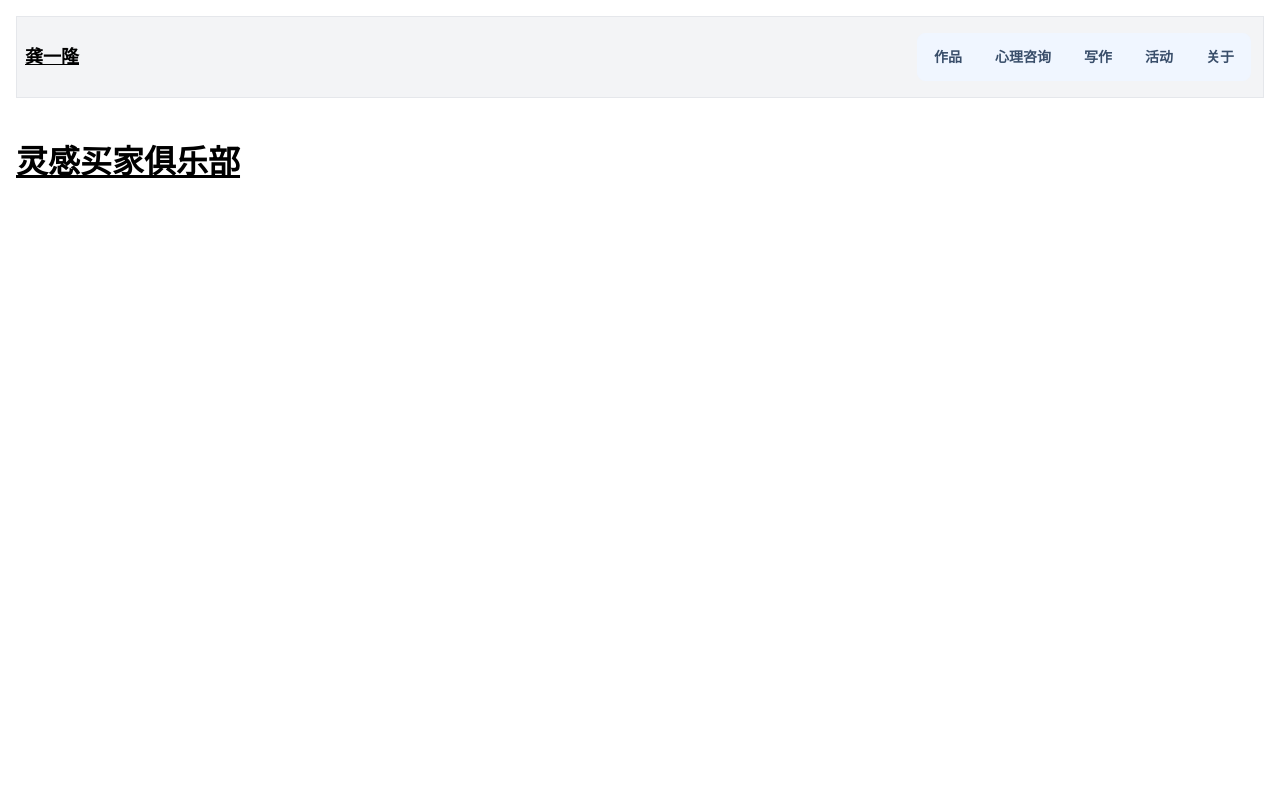
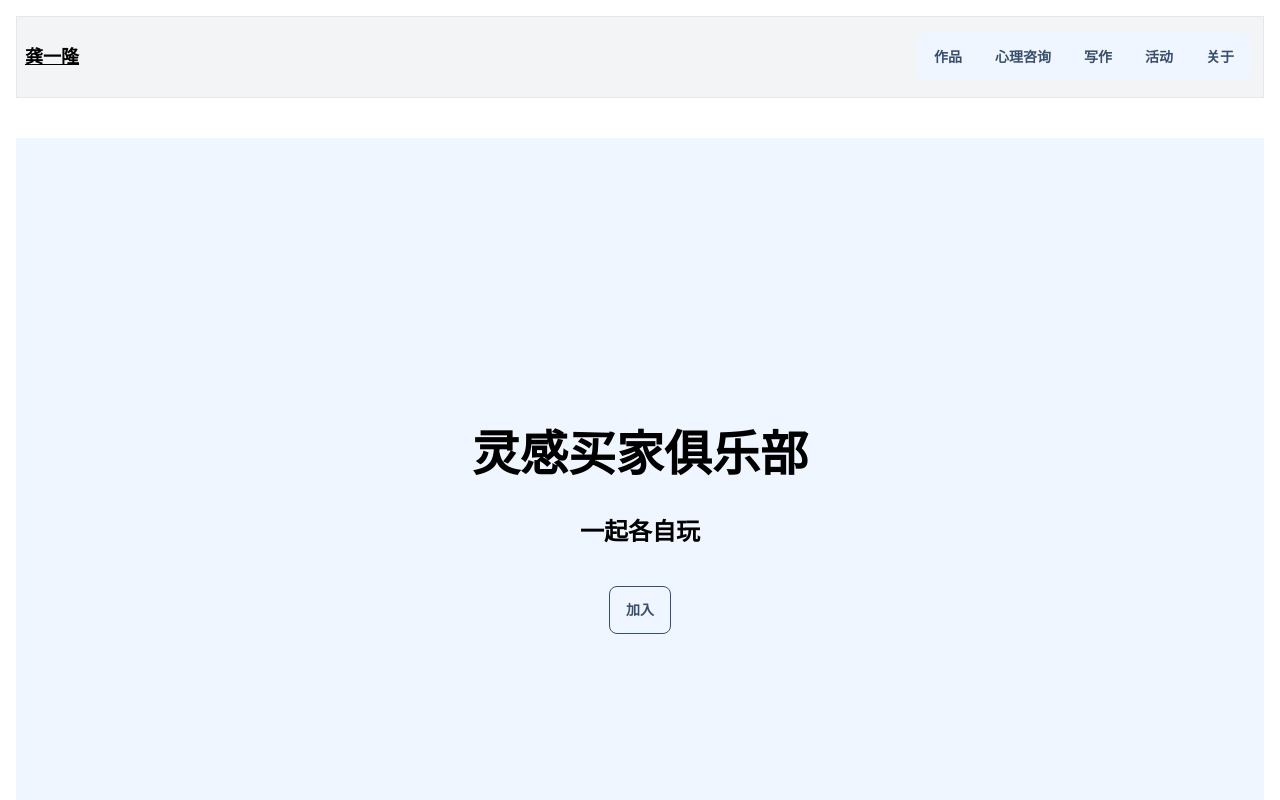
Before and after one commit to virgotatus/elon_jigsaw, a Next.js app: page /parties in a window 1280 px wide. Shown: the top 800 px of the page. Built offline with nearby package versions, Linux system fonts and the light colour scheme.

Commit message:
style party and 心理咨询界面

```diff
--- a/app/articles/ArticlesZone.tsx
+++ b/app/articles/ArticlesZone.tsx
@@ -5,7 +5,7 @@ const ArticlesZone = async () => {
   const response = await fetch(process.env.BASE_URL + "/api/wechat/");
   const articles: MetaTag[] = await response.json();
   return (
-    <div className="grid grid-cols-2 gap-4">
+    <div className="grid grid-cols-3 gap-3 space-y-3">
       {articles.map((article: MetaTag) => (
         <ArticleCard key={article.link}>{article}</ArticleCard>
       ))}
--- a/app/counseling/page.tsx
+++ b/app/counseling/page.tsx
@@ -1,9 +1,23 @@
 import Link from "next/link";
 import React from "react";
+import poster from "../assets/counselling_poster.png";
+import Image from "next/image";
 
 const CounselingPage = () => {
   return (
+    <>
+      <div className="hero min-h-screen bg-base-200">
+        <div className="hero-content flex-col lg:flex-row space-x-3">
+          <Image
+            src={poster}
+            className="max-w-sm rounded-lg shadow-2xl"
+            alt="my counselling poster"
+          />
           <div>
+            <h1 className="text-5xl font-bold">你好呀</h1>
+            <p className="py-6">
+              我是一名心理咨询师，目前处于长程培训，欢迎预约
+            </p>
             <Link
               className="btn btn-primary"
               href="https://cal.com/yilong-gong/preview"
@@ -11,6 +25,9 @@ const CounselingPage = () => {
               预约咨询时间
             </Link>
           </div>
+        </div>
+      </div>
+    </>
   );
 };
 
--- a/app/globals.css
+++ b/app/globals.css
@@ -26,6 +26,14 @@ body {
     @apply mb-3 font-bold;
     font-size: 2rem;
   }
+  h2 {
+    @apply mb-3 font-bold;
+    font-size: 1.5rem;
+  }
+  h3 {
+    @apply mb-3 font-bold;
+    font-size: 1rem;
+  }
   a {
     @apply underline;
   }
--- a/app/parties/page.tsx
+++ b/app/parties/page.tsx
@@ -2,10 +2,18 @@ import React from "react";
 
 const PartiesPage = () => {
   return (
-    <div>
-      <h1>
-        <a href="https://club.q24.io/">灵感买家俱乐部</a>
-      </h1>
+    <div className="hero min-h-screen bg-base-200">
+      <div className="hero-content text-center">
+        <div className="max-w-md">
+          <h1 className="text-5xl font-bold">灵感买家俱乐部</h1>
+          <h2 className="py-6">一起各自玩</h2>
+          <h2>
+            <a href="https://club.q24.io/" className="btn btn-outline">
+              加入
+            </a>
+          </h2>
+        </div>
+      </div>
     </div>
   );
 };
```
Also changed, not shown: 1 other file (tests, documents, lock files or other folders). Lines whose indentation alone changed are shown as unchanged.
